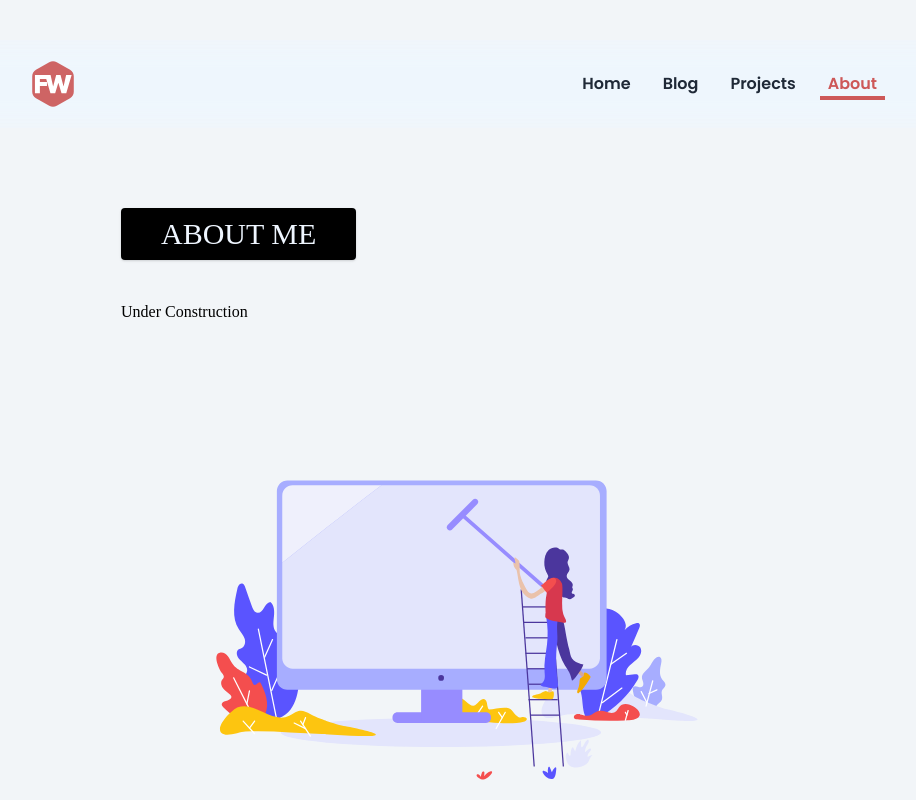
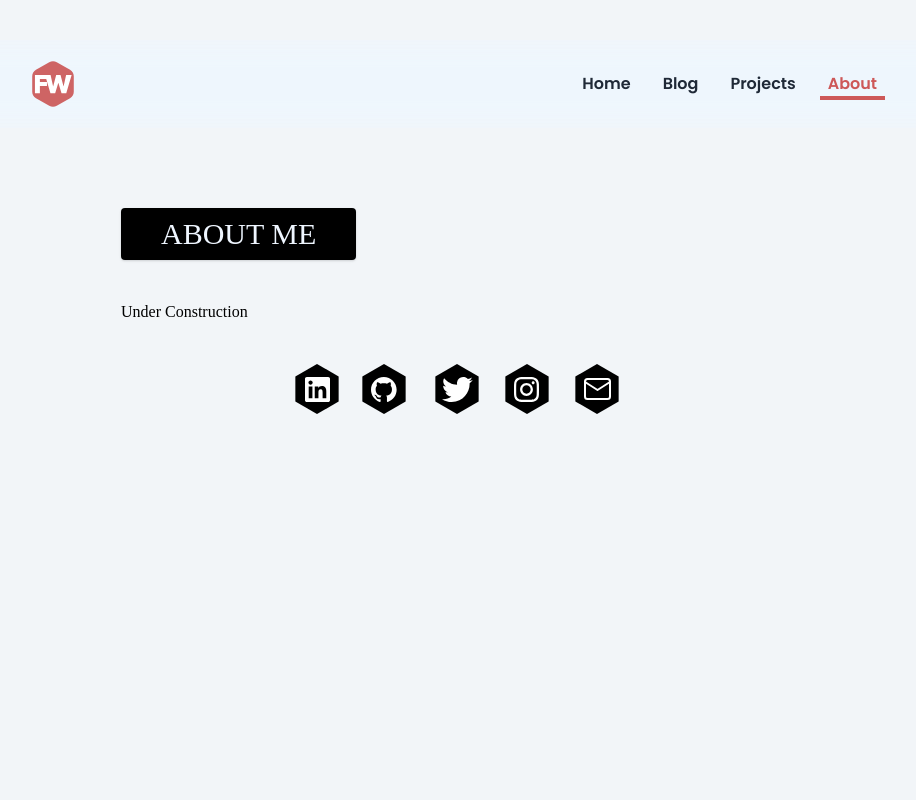
Before and after one commit to fabiwo/fabiwo.io, a Next.js app: page /about in a window 1280 px wide. Shown: the top 800 px of the page, without its empty margins (183-1099 px from the left). Built offline with nearby package versions, Linux system fonts and the light colour scheme; a web font is replaced by a local one; what @tailwindcss/typography would draw is missing.

Commit message:
chaged package to not automatically do next export

```diff
--- a/pages/about.js
+++ b/pages/about.js
@@ -18,9 +18,6 @@ export default function About() {
       <ContentLayout>
         <ResponsiveSectionHeading text={'ABOUT ME'} />
         <h1>Under Construction</h1>
-        <Centre>
-          <Image src={'/images/coming-soon.svg'} height={600} width={600} />
-        </Centre>
       </ContentLayout>
     </MainLayout>
   )
--- a/pages/projects.js
+++ b/pages/projects.js
@@ -18,9 +18,6 @@ export default function Projects({}) {
       <ContentLayout>
         <ResponsiveSectionHeading text={'PROJECTS'} />
         <h1>Under Construction</h1>
-        <Centre>
-          <Image src={'/images/coming-soon.svg'} height={600} width={600} />
-        </Centre>
       </ContentLayout>
     </MainLayout>
   )
```
Also changed, not shown: package.json (+10 -6 lines).
